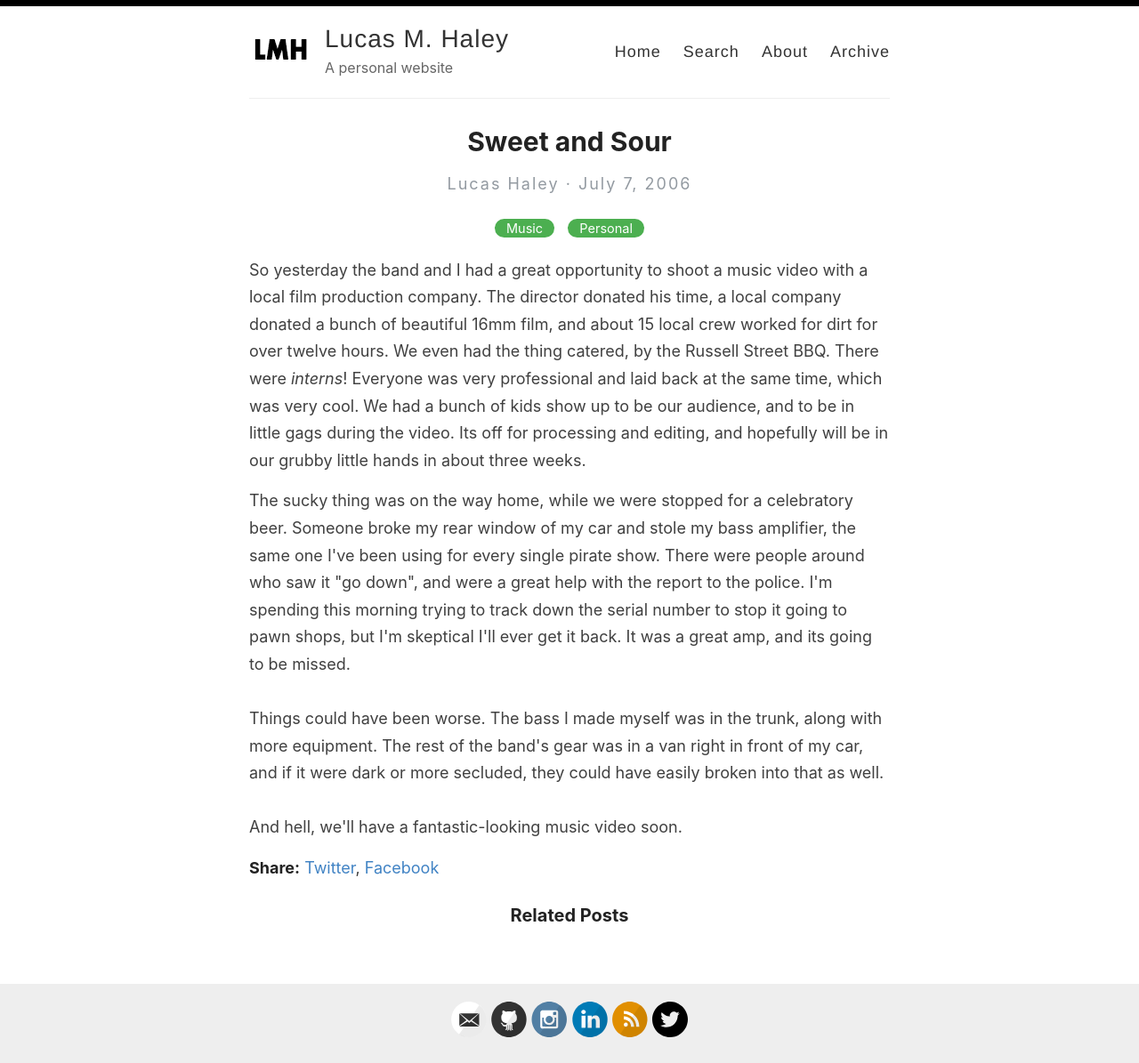
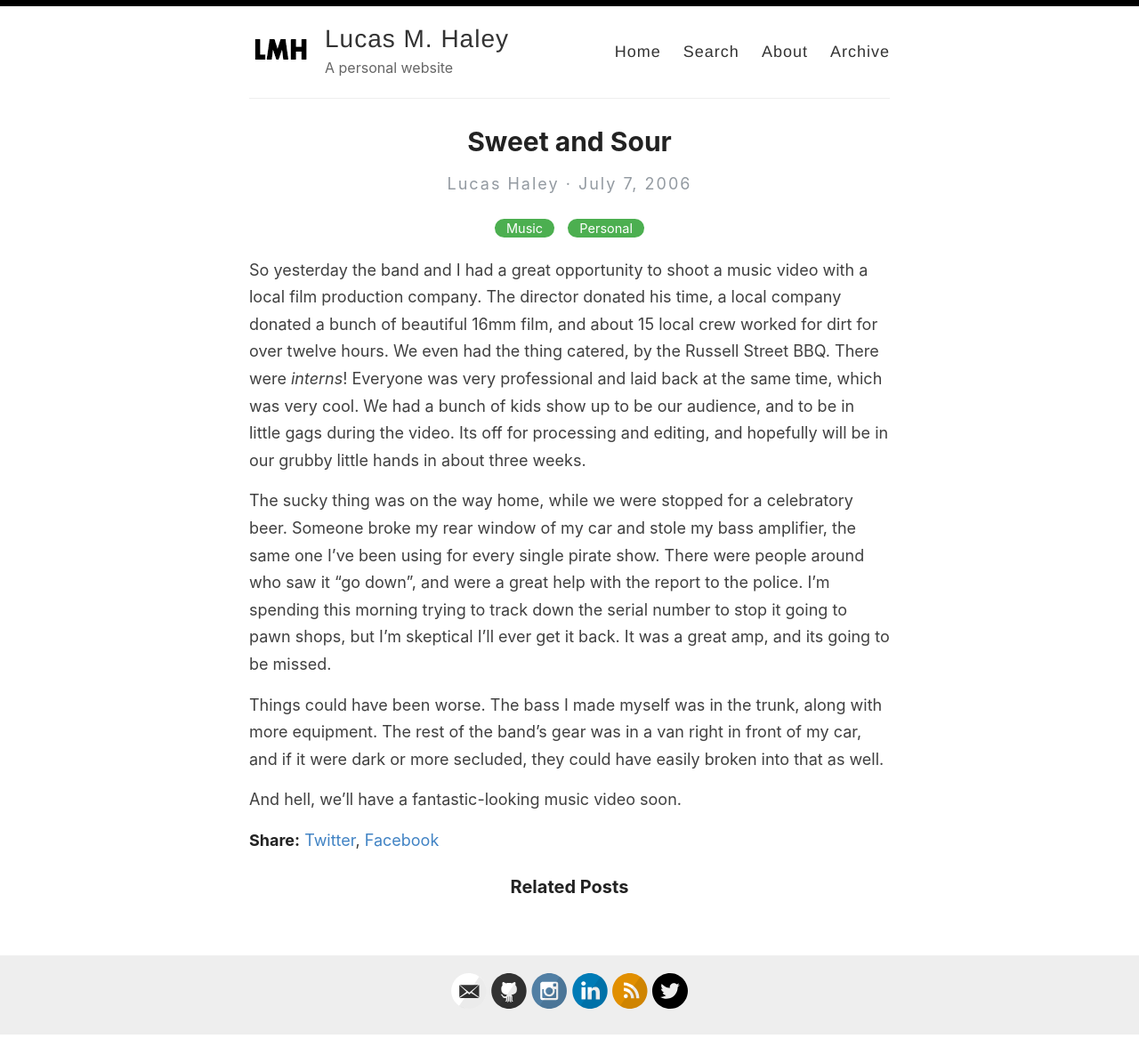
Before and after one commit to lucashaley/lucashaley.github.io, a Jekyll site: the page built from _posts/2024-05-05-sweet-and-sour.md, in a window 1280 px wide. Shown: the whole page at 89% size. Built offline with Jekyll 4.4.1, drawn with Linux system fonts in a browser that asks for light colours; our own code applies the rules of GitHub Pages for plain Markdown files; after the commit the page ends 1164 px from its top, so only the background shows below that.

Commit message:
Update _posts/2024-05-05-sweet-and-sour.md (via Pages CMS)

```diff
--- a/_posts/2024-05-05-sweet-and-sour.md
+++ b/_posts/2024-05-05-sweet-and-sour.md
@@ -9,4 +9,8 @@
 ---
 So yesterday the band and I had a great opportunity to shoot a music video with a local film production company. The director donated his time, a local company donated a bunch of beautiful 16mm film, and about 15 local crew worked for dirt for over twelve hours. We even had the thing catered, by the Russell Street BBQ. There were _interns_! Everyone was very professional and laid back at the same time, which was very cool. We had a bunch of kids show up to be our audience, and to be in little gags during the video. Its off for processing and editing, and hopefully will be in our grubby little hands in about three weeks.
 
-<p style="text-align: start">The sucky thing was on the way home, while we were stopped for a celebratory beer. Someone broke my rear window of my car and stole my bass amplifier, the same one I've been using for every single pirate show. There were people around who saw it "go down", and were a great help with the report to the police. I'm spending this morning trying to track down the serial number to stop it going to pawn shops, but I'm skeptical I'll ever get it back. It was a great amp, and its going to be missed.<br><br>Things could have been worse. The bass I made myself was in the trunk, along with more equipment. The rest of the band's gear was in a van right in front of my car, and if it were dark or more secluded, they could have easily broken into that as well.<br><br>And hell, we'll have a fantastic-looking music video soon.</p>
+The sucky thing was on the way home, while we were stopped for a celebratory beer. Someone broke my rear window of my car and stole my bass amplifier, the same one I've been using for every single pirate show. There were people around who saw it "go down", and were a great help with the report to the police. I'm spending this morning trying to track down the serial number to stop it going to pawn shops, but I'm skeptical I'll ever get it back. It was a great amp, and its going to be missed.
+
+Things could have been worse. The bass I made myself was in the trunk, along with more equipment. The rest of the band's gear was in a van right in front of my car, and if it were dark or more secluded, they could have easily broken into that as well.
+
+And hell, we'll have a fantastic-looking music video soon.
```
